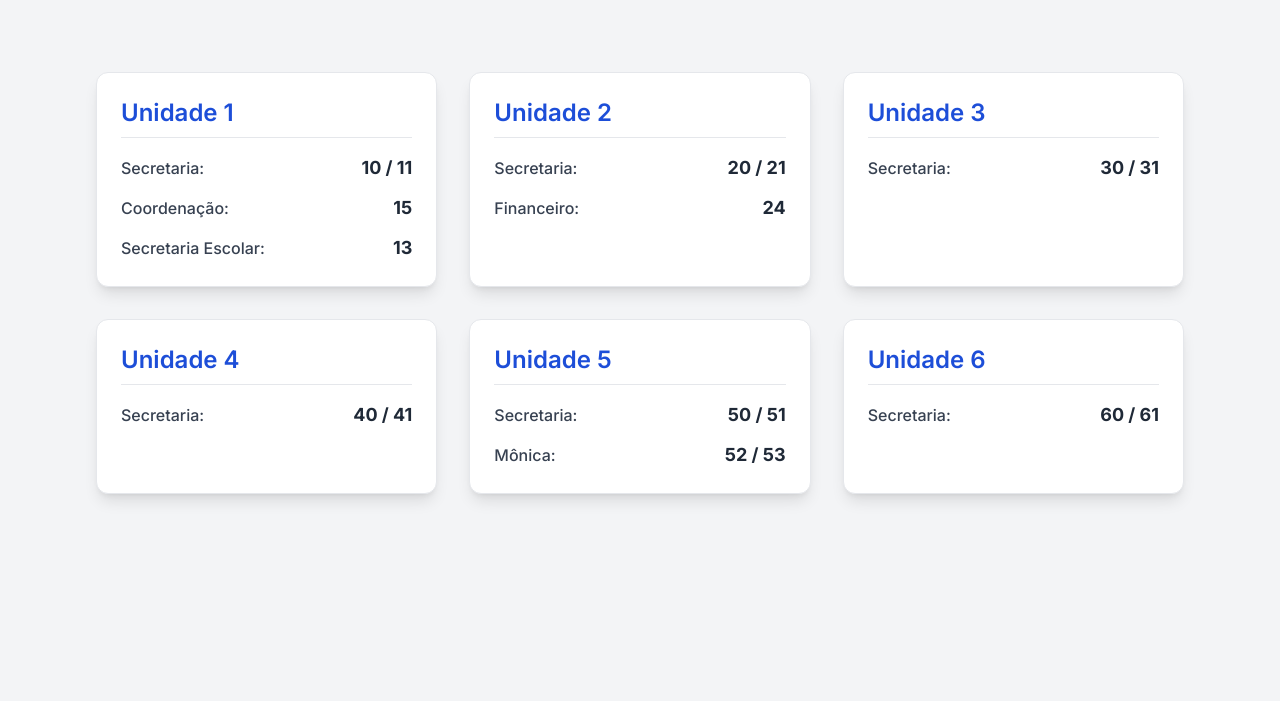
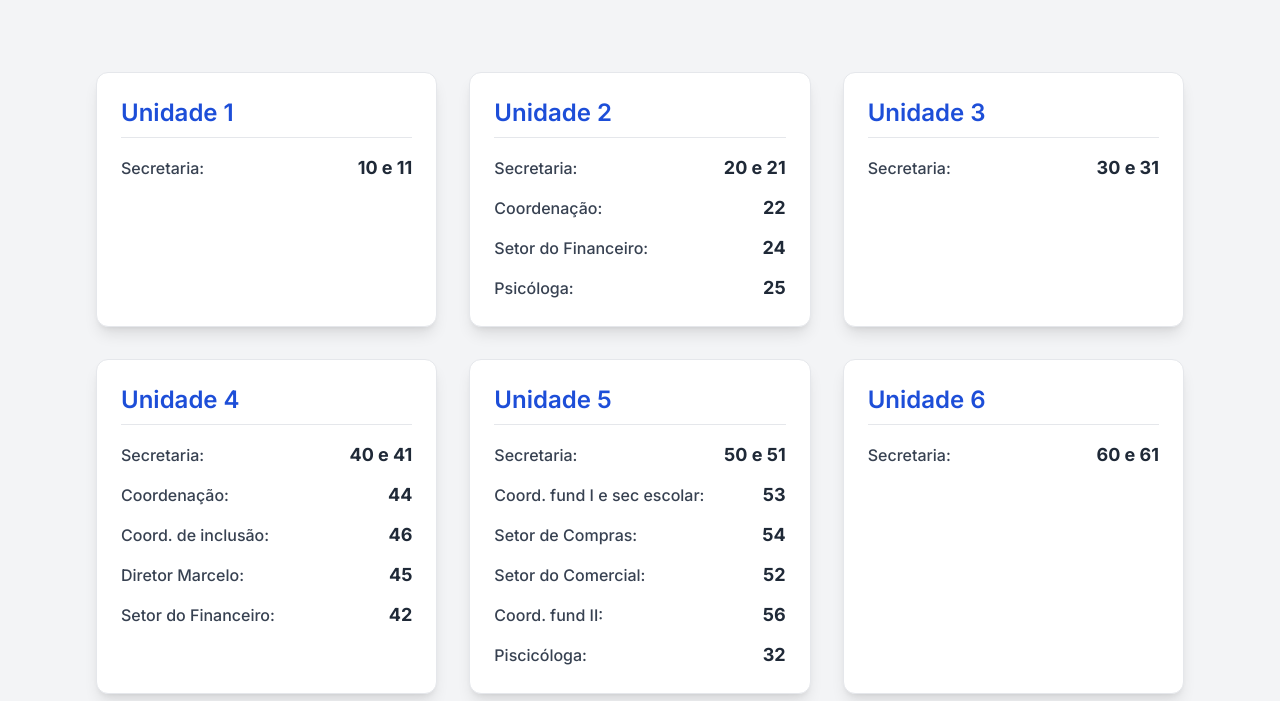
Before and after one commit to samuelcolman2/ramal-icone, a plain HTML site: page index.html in a window 1280 px wide. Shown: the part 99-800 px from the top of the page. Drawn offline with nearby package versions, Linux system fonts and the light colour scheme.

Commit message:
Novos ramais

```diff
--- a/index.html
+++ b/index.html
@@ -237,15 +237,11 @@
                 <ul class="space-y-3 text-gray-700 dark:text-gray-300">
                     <li class="flex justify-between items-center">
                         <span class="font-medium">Secretaria:</span>
-                        <span class="font-bold text-lg text-gray-800 dark:text-gray-100">10 / 11</span>
+                        <span class="font-bold text-lg text-gray-800 dark:text-gray-100">10 e 11</span>
                     </li>
                     <li class="flex justify-between items-center">
-                        <span class="font-medium">Coordenação:</span>
-                        <span class="font-bold text-lg text-gray-800 dark:text-gray-100">15</span>
                     </li>
                     <li class="flex justify-between items-center">
-                        <span class="font-medium">Secretaria Escolar:</span>
-                        <span class="font-bold text-lg text-gray-800 dark:text-gray-100">13</span>
                     </li>
                 </ul>
             </div>
@@ -258,11 +254,21 @@
                 <ul class="space-y-3 text-gray-700 dark:text-gray-300">
                     <li class="flex justify-between items-center">
                         <span class="font-medium">Secretaria:</span>
-                        <span class="font-bold text-lg text-gray-800 dark:text-gray-100">20 / 21</span>
+                        <span class="font-bold text-lg text-gray-800 dark:text-gray-100">20 e 21</span>
+                    </li>
+                    <!-- [MODIFICADO] Ramal adicionado e ordenado -->
+                    <li class="flex justify-between items-center">
+                        <span class="font-medium">Coordenação:</span>
+                        <span class="font-bold text-lg text-gray-800 dark:text-gray-100">22</span>
                     </li>
                     <li class="flex justify-between items-center">
-                        <span class="font-medium">Financeiro:</span>
+                        <span class="font-medium">Setor do Financeiro:</span>
                         <span class="font-bold text-lg text-gray-800 dark:text-gray-100">24</span>
+                    </li>
+                    <!-- [MODIFICADO] Ramal adicionado, com correção de grafia e ordenado -->
+                    <li class="flex justify-between items-center">
+                        <span class="font-medium">Psicóloga:</span>
+                        <span class="font-bold text-lg text-gray-800 dark:text-gray-100">25</span>
                     </li>
                 </ul>
             </div>
@@ -275,7 +281,7 @@
                 <ul class="space-y-3 text-gray-700 dark:text-gray-300">
                     <li class="flex justify-between items-center">
                         <span class="font-medium">Secretaria:</span>
-                        <span class="font-bold text-lg text-gray-800 dark:text-gray-100">30 / 31</span>
+                        <span class="font-bold text-lg text-gray-800 dark:text-gray-100">30 e 31</span>
                     </li>
                 </ul>
             </div>
@@ -288,7 +294,23 @@
                 <ul class="space-y-3 text-gray-700 dark:text-gray-300">
                     <li class="flex justify-between items-center">
                         <span class="font-medium">Secretaria:</span>
-                        <span class="font-bold text-lg text-gray-800 dark:text-gray-100">40 / 41</span>
+                        <span class="font-bold text-lg text-gray-800 dark:text-gray-100">40 e 41</span>
+                    </li>
+                    <li class="flex justify-between items-center">
+                        <span class="font-medium">Coordenação:</span>
+                        <span class="font-bold text-lg text-gray-800 dark:text-gray-100">44</span>
+                    </li>
+                    <li class="flex justify-between items-center">
+                        <span class="font-medium">Coord. de inclusão: </span>
+                        <span class="font-bold text-lg text-gray-800 dark:text-gray-100">46</span>
+                    </li>
+                    <li class="flex justify-between items-center">
+                        <span class="font-medium">Diretor Marcelo:</span>
+                        <span class="font-bold text-lg text-gray-800 dark:text-gray-100">45</span>
+                    </li>
+                    <li class="flex justify-between items-center">
+                        <span class="font-medium">Setor do Financeiro:</span>
+                        <span class="font-bold text-lg text-gray-800 dark:text-gray-100">42</span>
                     </li>
                 </ul>
             </div>
@@ -301,11 +323,27 @@
                 <ul class="space-y-3 text-gray-700 dark:text-gray-300">
                     <li class="flex justify-between items-center">
                         <span class="font-medium">Secretaria:</span>
-                        <span class="font-bold text-lg text-gray-800 dark:text-gray-100">50 / 51</span>
+                        <span class="font-bold text-lg text-gray-800 dark:text-gray-100">50 e 51</span>
                     </li>
                     <li class="flex justify-between items-center">
-                        <span class="font-medium">Mônica:</span>
-                        <span class="font-bold text-lg text-gray-800 dark:text-gray-100">52 / 53</span>
+                        <span class="font-medium">Coord. fund I e sec escolar:</span>
+                        <span class="font-bold text-lg text-gray-800 dark:text-gray-100">53</span>
+                    </li>
+                    <li class="flex justify-between items-center">
+                        <span class="font-medium">Setor de Compras:</span>
+                        <span class="font-bold text-lg text-gray-800 dark:text-gray-100">54</span>
+                    </li>
+                    <li class="flex justify-between items-center">
+                        <span class="font-medium">Setor do Comercial:</span>
+                        <span class="font-bold text-lg text-gray-800 dark:text-gray-100">52</span>
+                    </li>
+                    <li class="flex justify-between items-center">
+                        <span class="font-medium">Coord. fund II:</span>
+                        <span class="font-bold text-lg text-gray-800 dark:text-gray-100">56</span>
+                    </li>
+                    <li class="flex justify-between items-center">
+                        <span class="font-medium">Piscicóloga:</span>
+                        <span class="font-bold text-lg text-gray-800 dark:text-gray-100">32</span>
                     </li>
                 </ul>
             </div>
@@ -318,7 +356,20 @@
                 <ul class="space-y-3 text-gray-700 dark:text-gray-300">
                     <li class="flex justify-between items-center">
                         <span class="font-medium">Secretaria:</span>
-                        <span class="font-bold text-lg text-gray-800 dark:text-gray-100">60 / 61</span>
+                        <span class="font-bold text-lg text-gray-800 dark:text-gray-100">60 e 61</span>
+                    </li>
+                </ul>
+            </div>
+
+            <!-- [NOVO] Card Baby -->
+            <div class="bg-white p-6 shadow-lg rounded-xl border border-gray-200 hover:shadow-xl transition-shadow duration-300
+                        dark:bg-gray-800 dark:border-gray-700 dark:hover:shadow-2xl dark:shadow-gray-900">
+                <h2 class="text-2xl font-semibold text-blue-700 mb-4 border-b pb-2
+                             dark:text-blue-400 dark:border-gray-700">Baby</h2>
+                <ul class="space-y-3 text-gray-700 dark:text-gray-300">
+                    <li class="flex justify-between items-center">
+                        <span class="font-medium">Ramal:</span>
+                        <span class="font-bold text-lg text-gray-800 dark:text-gray-100">55</span>
                     </li>
                 </ul>
             </div>
```
Lines whose indentation alone changed are shown as unchanged.
